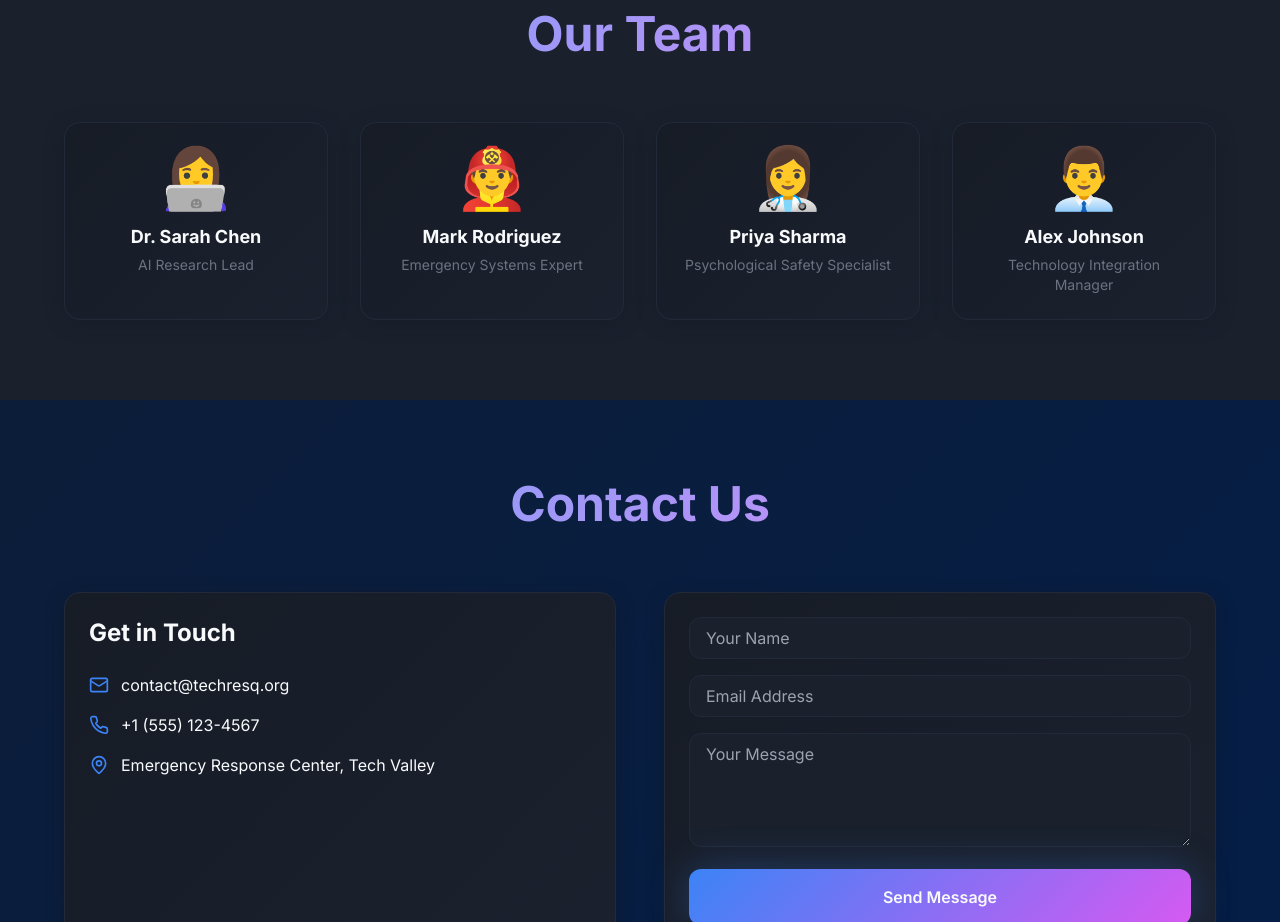
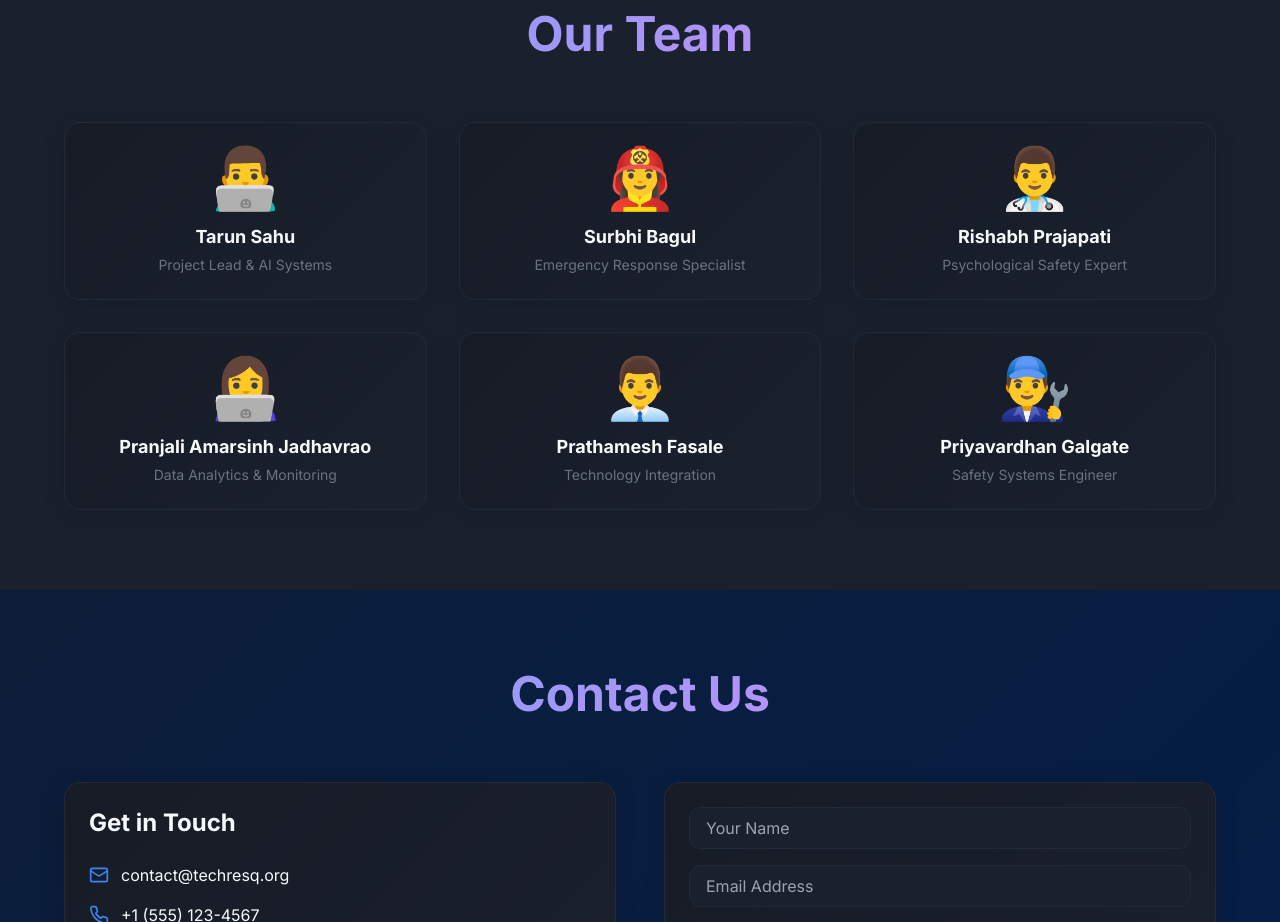
Before and after one commit to thetarunsahu/techresq-ai-resilience, a React (Vite) app: page / in a window 1280 px wide. Shown: the part 6520-7442 px from the top of the page. Built offline with nearby package versions, Linux system fonts and the light colour scheme; the HTML template or start-up script is replaced by a standard one.

Commit message:
Add team members

```diff
--- a/src/pages/Index.tsx
+++ b/src/pages/Index.tsx
@@ -609,12 +609,14 @@ const TechResQWebsite = () => {
             Our Team
           </h2>
 
-          <div className="grid grid-cols-1 md:grid-cols-2 lg:grid-cols-4 gap-8 max-w-6xl mx-auto">
+          <div className="grid grid-cols-1 md:grid-cols-2 lg:grid-cols-3 gap-8 max-w-6xl mx-auto">
             {[
-              { name: "Dr. Sarah Chen", role: "AI Research Lead", avatar: "👩‍💻" },
-              { name: "Mark Rodriguez", role: "Emergency Systems Expert", avatar: "👨‍🚒" },
-              { name: "Priya Sharma", role: "Psychological Safety Specialist", avatar: "👩‍⚕️" },
-              { name: "Alex Johnson", role: "Technology Integration Manager", avatar: "👨‍💼" }
+              { name: "Tarun Sahu", role: "Project Lead & AI Systems", avatar: "👨‍💻" },
+              { name: "Surbhi Bagul", role: "Emergency Response Specialist", avatar: "👩‍🚒" },
+              { name: "Rishabh Prajapati", role: "Psychological Safety Expert", avatar: "👨‍⚕️" },
+              { name: "Pranjali Amarsinh Jadhavrao", role: "Data Analytics & Monitoring", avatar: "👩‍💻" },
+              { name: "Prathamesh Fasale", role: "Technology Integration", avatar: "👨‍💼" },
+              { name: "Priyavardhan Galgate", role: "Safety Systems Engineer", avatar: "👨‍🔧" }
             ].map((member, index) => (
               <div key={index} className="tech-card text-center">
                 <div className="text-6xl mb-4">{member.avatar}</div>
```
